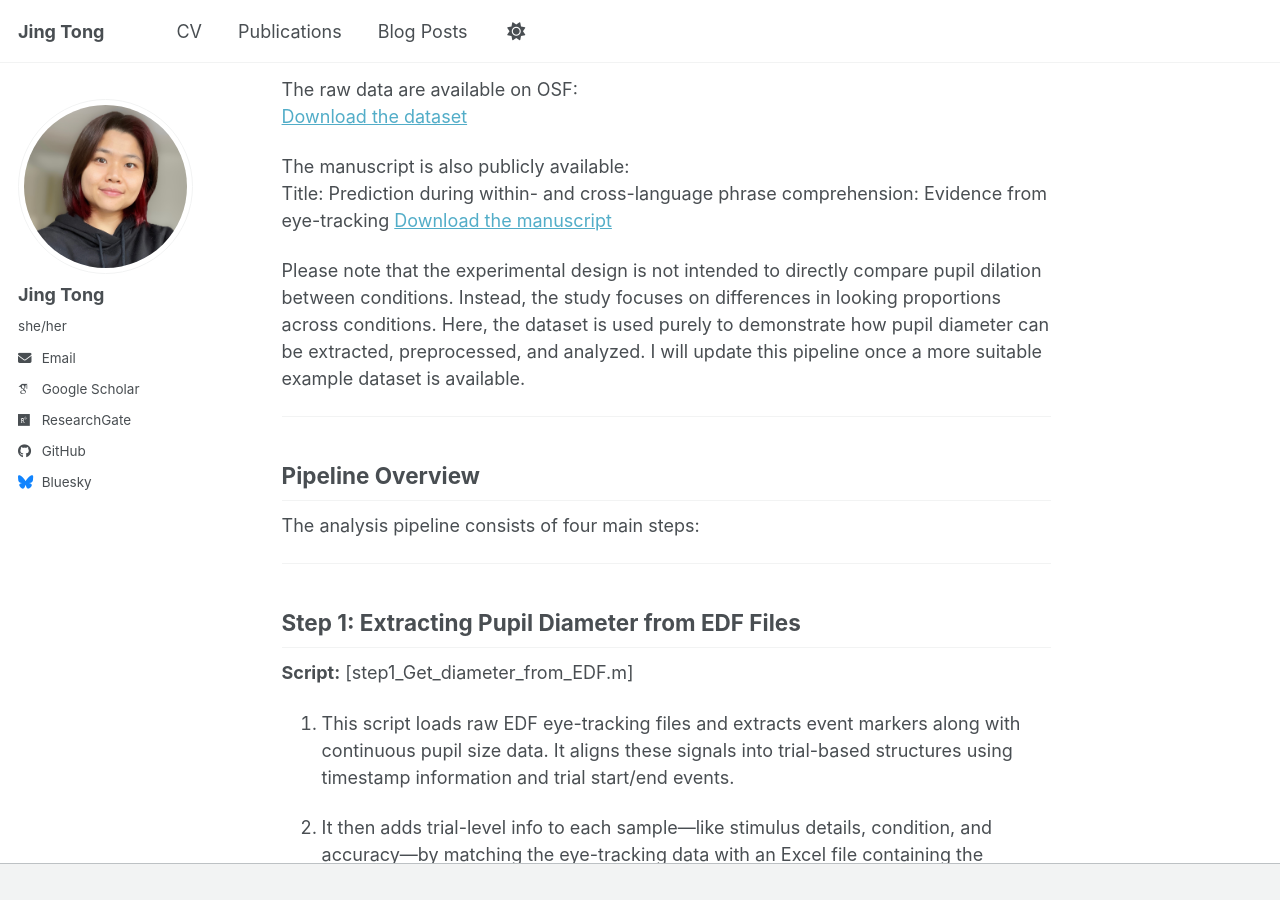
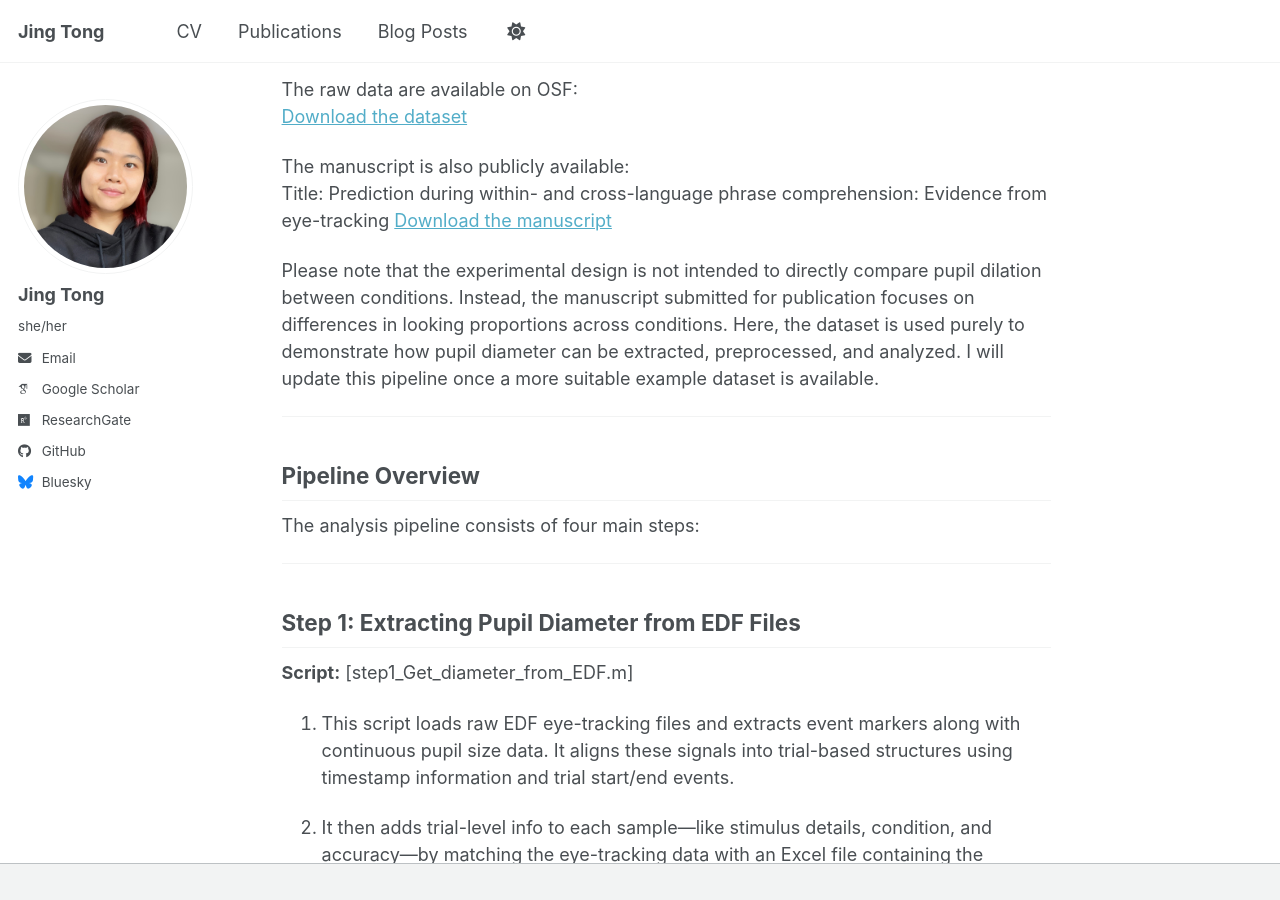
Before and after one commit to JingTong01/jingtong01.github.io, a Jekyll site: the page built from _posts/2026-05-27-blog-post-2.md, in a window 1280 px wide and 900 px high, scrolled down 441 px. Built offline with Jekyll 4.4.1, drawn with Linux system fonts in a browser that asks for light colours; some web fonts are replaced; a script bundle is joined from its source files by our own code; library files that are not in the unit come from our copies; comment, search, counter and statistics services are not loaded.

Commit message:
Update 2026-05-27-blog-post-2.md

```diff
--- a/_posts/2026-05-27-blog-post-2.md
+++ b/_posts/2026-05-27-blog-post-2.md
@@ -18,7 +18,7 @@ The manuscript is also publicly available:
 Title: Prediction during within- and cross-language phrase comprehension: Evidence from eye-tracking
 [Download the manuscript](https://github.com/JingTong01/jingtong01.github.io/tree/master/_data/Manuscript_eye-tracking_Jing.pdf)
 
-Please note that the experimental design is not intended to directly compare pupil dilation between conditions. Instead, the study focuses on differences in looking proportions across conditions. Here, the dataset is used purely to demonstrate how pupil diameter can be extracted, preprocessed, and analyzed. I will update this pipeline once a more suitable example dataset is available.
+Please note that the experimental design is not intended to directly compare pupil dilation between conditions. Instead, the manuscript submitted for publication focuses on differences in looking proportions across conditions. Here, the dataset is used purely to demonstrate how pupil diameter can be extracted, preprocessed, and analyzed. I will update this pipeline once a more suitable example dataset is available.
 
 ---
 
```
